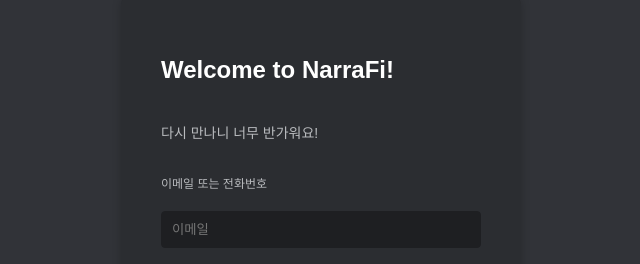
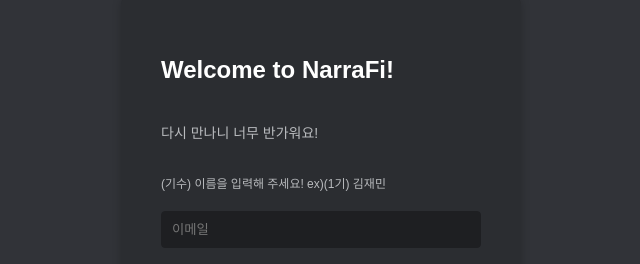
Before and after one commit to kimjjam/NarraFi, a React (Create React App) app in the folder client/: page / in a window 1280 px wide. Shown: the part 154-418 px from the top of the page, without its empty margins (319-959 px from the left). Built offline with nearby package versions, Linux system fonts and the light colour scheme; no server answers.

Commit message:
로그인 이메일->기수 이름수정

```diff
--- a/client/src/pages/Login.jsx
+++ b/client/src/pages/Login.jsx
@@ -28,7 +28,7 @@
                 <h2>Welcome to NarraFi!</h2>
                 <p>다시 만나니 너무 반가워요!</p>
 
-                <label>이메일 또는 전화번호</label>
+                <label>(기수) 이름을 입력해 주세요! ex)(1기) 김재민</label>
                 <input
                     type="email"
                     placeholder="이메일"
```
